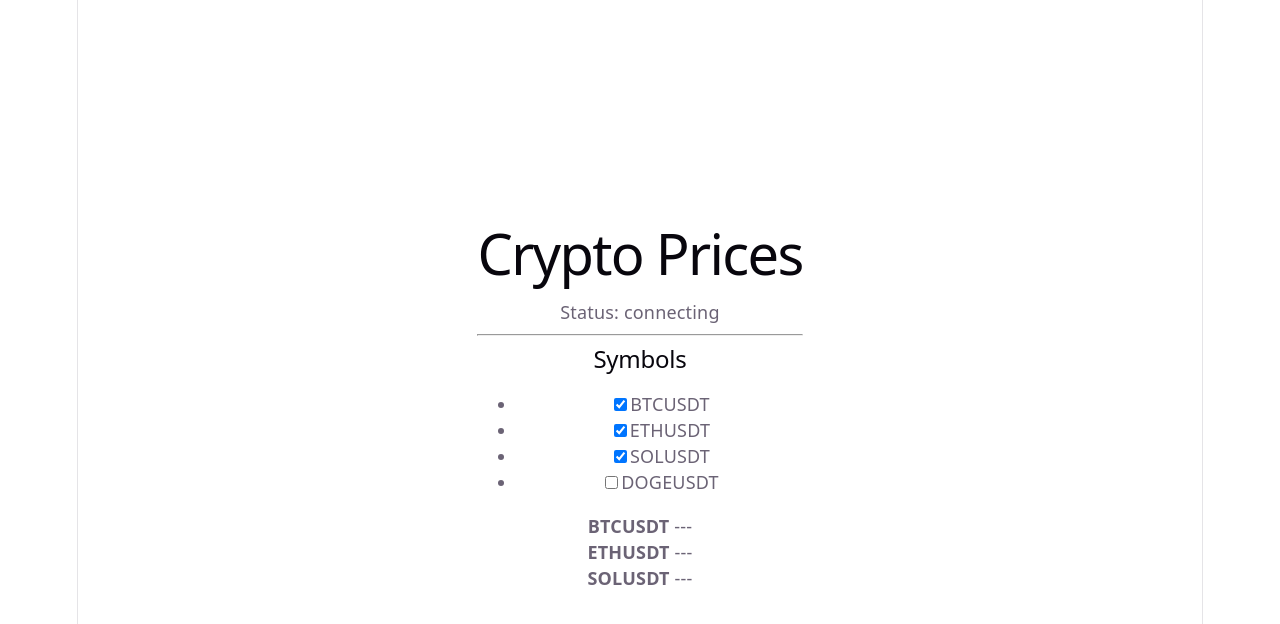
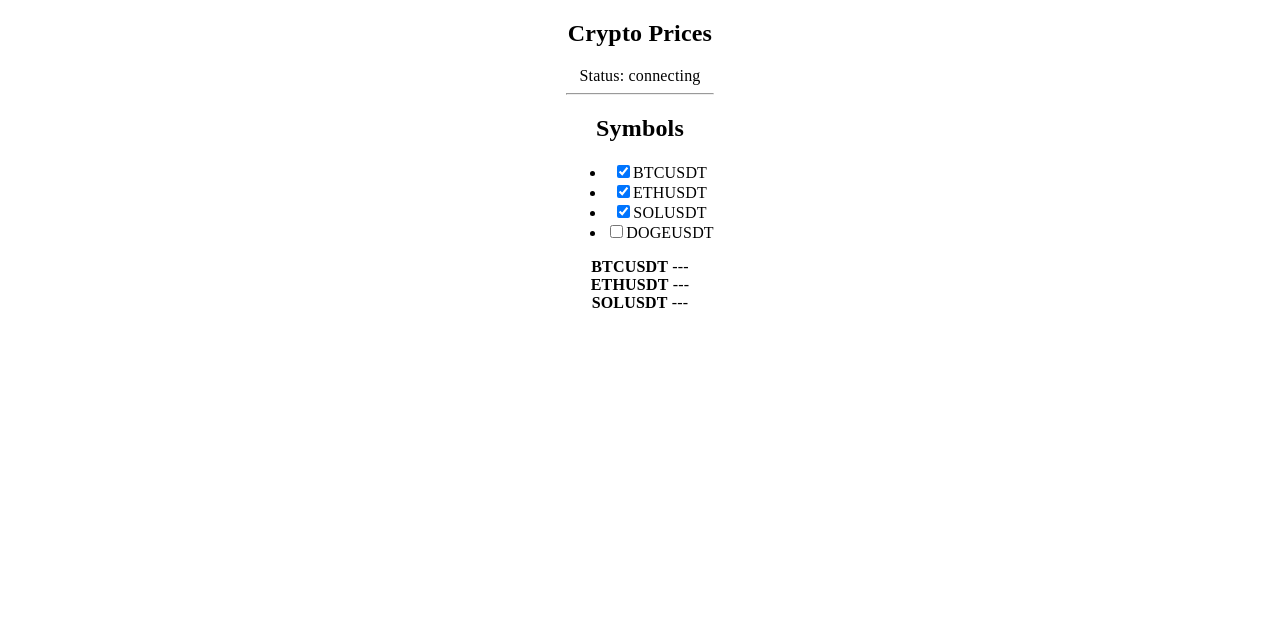
Before and after one commit to koninos/real-time-crypto-price, a React (Vite) app: page / in a window 1280 px wide. Shown: the top 624 px of the page. Built offline with nearby package versions, Linux system fonts and the light colour scheme; no server answers.

Commit message:
CSS cleanup

```diff
--- a/src/App.css
+++ b/src/App.css
@@ -1,61 +1,3 @@
-.counter {
-  font-size: 16px;
-  padding: 5px 10px;
-  border-radius: 5px;
-  color: var(--accent);
-  background: var(--accent-bg);
-  border: 2px solid transparent;
-  transition: border-color 0.3s;
-  margin-bottom: 24px;
-
-  &:hover {
-    border-color: var(--accent-border);
-  }
-  &:focus-visible {
-    outline: 2px solid var(--accent);
-    outline-offset: 2px;
-  }
-}
-
-.hero {
-  position: relative;
-
-  .base,
-  .framework,
-  .vite {
-    inset-inline: 0;
-    margin: 0 auto;
-  }
-
-  .base {
-    width: 170px;
-    position: relative;
-    z-index: 0;
-  }
-
-  .framework,
-  .vite {
-    position: absolute;
-  }
-
-  .framework {
-    z-index: 1;
-    top: 34px;
-    height: 28px;
-    transform: perspective(2000px) rotateZ(300deg) rotateX(44deg) rotateY(39deg)
-      scale(1.4);
-  }
-
-  .vite {
-    z-index: 0;
-    top: 107px;
-    height: 26px;
-    width: auto;
-    transform: perspective(2000px) rotateZ(300deg) rotateX(40deg) rotateY(39deg)
-      scale(0.8);
-  }
-}
-
 #center {
   display: flex;
   flex-direction: column;
@@ -63,122 +5,4 @@
   place-content: center;
   place-items: center;
   flex-grow: 1;
-
-  @media (max-width: 1024px) {
-    padding: 32px 20px 24px;
-    gap: 18px;
-  }
 }
-
-#next-steps {
-  display: flex;
-  border-top: 1px solid var(--border);
-  text-align: left;
-
-  & > div {
-    flex: 1 1 0;
-    padding: 32px;
-    @media (max-width: 1024px) {
-      padding: 24px 20px;
-    }
-  }
-
-  .icon {
-    margin-bottom: 16px;
-    width: 22px;
-    height: 22px;
-  }
-
-  @media (max-width: 1024px) {
-    flex-direction: column;
-    text-align: center;
-  }
-}
-
-#docs {
-  border-right: 1px solid var(--border);
-
-  @media (max-width: 1024px) {
-    border-right: none;
-    border-bottom: 1px solid var(--border);
-  }
-}
-
-#next-steps ul {
-  list-style: none;
-  padding: 0;
-  display: flex;
-  gap: 8px;
-  margin: 32px 0 0;
-
-  .logo {
-    height: 18px;
-  }
-
-  a {
-    color: var(--text-h);
-    font-size: 16px;
-    border-radius: 6px;
-    background: var(--social-bg);
-    display: flex;
-    padding: 6px 12px;
-    align-items: center;
-    gap: 8px;
-    text-decoration: none;
-    transition: box-shadow 0.3s;
-
-    &:hover {
-      box-shadow: var(--shadow);
-    }
-    .button-icon {
-      height: 18px;
-      width: 18px;
-    }
-  }
-
-  @media (max-width: 1024px) {
-    margin-top: 20px;
-    flex-wrap: wrap;
-    justify-content: center;
-
-    li {
-      flex: 1 1 calc(50% - 8px);
-    }
-
-    a {
-      width: 100%;
-      justify-content: center;
-      box-sizing: border-box;
-    }
-  }
-}
-
-#spacer {
-  height: 88px;
-  border-top: 1px solid var(--border);
-  @media (max-width: 1024px) {
-    height: 48px;
-  }
-}
-
-.ticks {
-  position: relative;
-  width: 100%;
-
-  &::before,
-  &::after {
-    content: '';
-    position: absolute;
-    top: -4.5px;
-    border: 5px solid transparent;
-  }
-
-  &::before {
-    left: 0;
-    border-left-color: var(--border);
-  }
-  &::after {
-    right: 0;
-    border-right-color: var(--border);
-  }
-}
--- a/src/index.css
+++ b/src/index.css
@@ -1,62 +1,12 @@
 :root {
-  --text: #6b6375;
-  --text-h: #08060d;
-  --bg: #fff;
-  --border: #e5e4e7;
-  --code-bg: #f4f3ec;
-  --accent: #aa3bff;
-  --accent-bg: rgba(170, 59, 255, 0.1);
-  --accent-border: rgba(170, 59, 255, 0.5);
-  --social-bg: rgba(244, 243, 236, 0.5);
-  --shadow:
-    rgba(0, 0, 0, 0.1) 0 10px 15px -3px, rgba(0, 0, 0, 0.05) 0 4px 6px -2px;
-
-  --sans: system-ui, 'Segoe UI', Roboto, sans-serif;
-  --heading: system-ui, 'Segoe UI', Roboto, sans-serif;
-  --mono: ui-monospace, Consolas, monospace;
-
-  font: 18px/145% var(--sans);
+  font: 18px;
   letter-spacing: 0.18px;
   color-scheme: light dark;
-  color: var(--text);
-  background: var(--bg);
-  font-synthesis: none;
-  text-rendering: optimizeLegibility;
-  -webkit-font-smoothing: antialiased;
-  -moz-osx-font-smoothing: grayscale;
-
-  @media (max-width: 1024px) {
-    font-size: 16px;
-  }
-}
-
-@media (prefers-color-scheme: dark) {
-  :root {
-    --text: #9ca3af;
-    --text-h: #f3f4f6;
-    --bg: #16171d;
-    --border: #2e303a;
-    --code-bg: #1f2028;
-    --accent: #c084fc;
-    --accent-bg: rgba(192, 132, 252, 0.15);
-    --accent-border: rgba(192, 132, 252, 0.5);
-    --social-bg: rgba(47, 48, 58, 0.5);
-    --shadow:
-      rgba(0, 0, 0, 0.4) 0 10px 15px -3px, rgba(0, 0, 0, 0.25) 0 4px 6px -2px;
-  }
-
-  #social .button-icon {
-    filter: invert(1) brightness(2);
-  }
 }
 
 #root {
-  width: 1126px;
-  max-width: 100%;
   margin: 0 auto;
   text-align: center;
-  border-inline: 1px solid var(--border);
-  min-height: 100svh;
   display: flex;
   flex-direction: column;
   box-sizing: border-box;
@@ -66,46 +16,6 @@
   margin: 0;
 }
 
-h1,
-h2 {
-  font-family: var(--heading);
-  font-weight: 500;
-  color: var(--text-h);
-}
-
-h1 {
-  font-size: 56px;
-  letter-spacing: -1.68px;
-  margin: 32px 0;
-  @media (max-width: 1024px) {
-    font-size: 36px;
-    margin: 20px 0;
-  }
-}
-h2 {
-  font-size: 24px;
-  line-height: 118%;
-  letter-spacing: -0.24px;
-  margin: 0 0 8px;
-  @media (max-width: 1024px) {
-    font-size: 20px;
-  }
-}
 p {
   margin: 0;
 }
-
-code,
-.counter {
-  font-family: var(--mono);
-  display: inline-flex;
-  border-radius: 4px;
-  color: var(--text-h);
-}
-
-code {
-  font-size: 15px;
-  line-height: 135%;
-  padding: 4px 8px;
-  background: var(--code-bg);
-}
```
